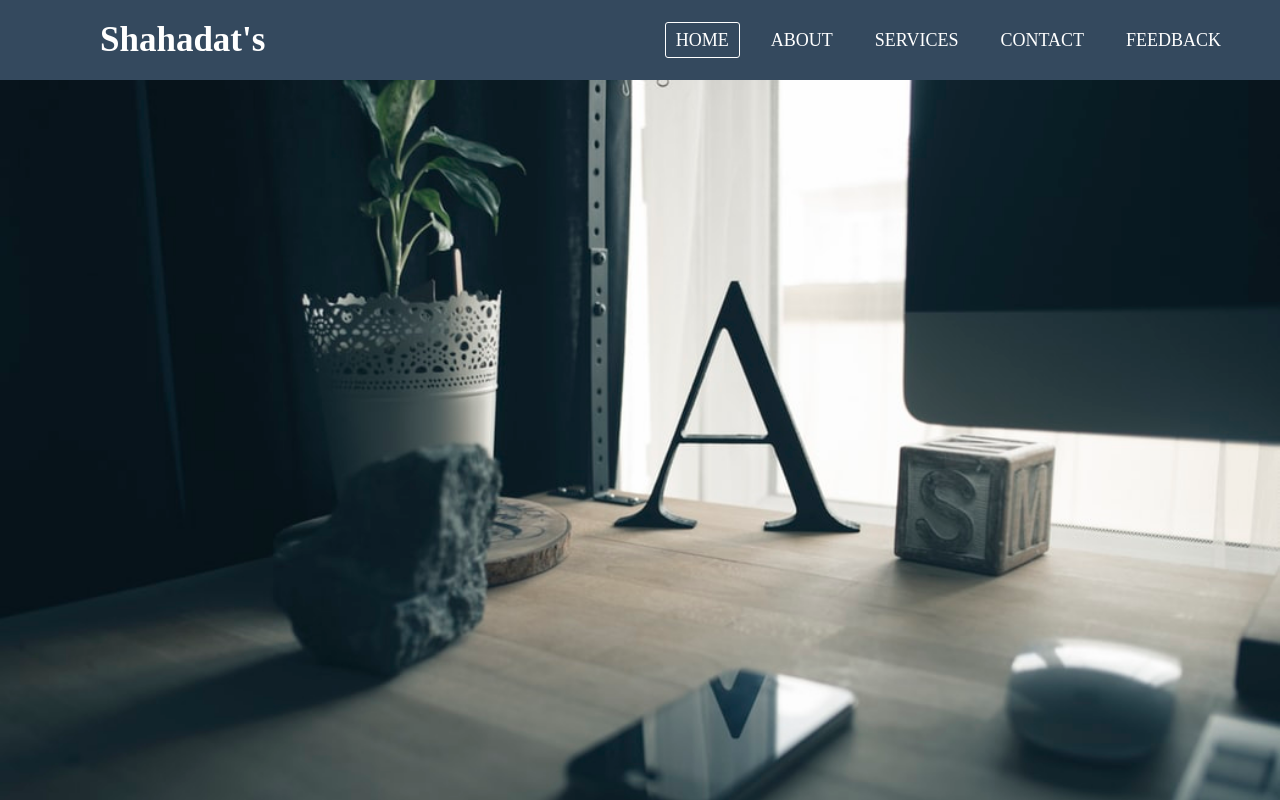
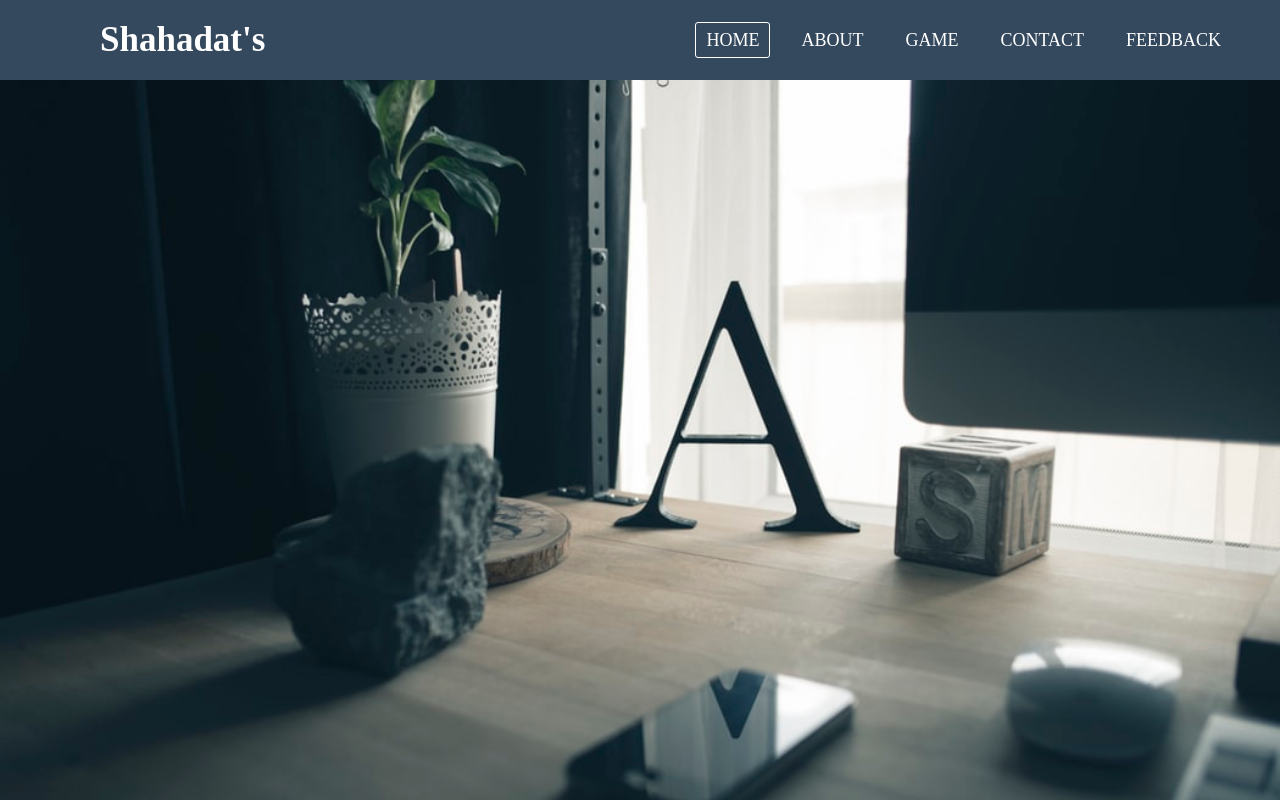
Before and after one commit to MdShahadatHossainbd/website, a plain HTML site: page index.html in a window 1280 px wide. Drawn offline with nearby package versions, Linux system fonts and the light colour scheme.

Commit message:
Update index.html

```diff
--- a/index.html
+++ b/index.html
@@ -22,7 +22,7 @@
       <ul>
         <li><a class="active" href="#">Home</a></li>
         <li><a href="#">About</a></li>
-        <li><a href="game.html">Services</a></li>
+        <li><a href="game.html">Game</a></li>
         <li><a href="contact.html">Contact</a></li>
         <li><a href="#">Feedback</a></li>
       </ul>
```
